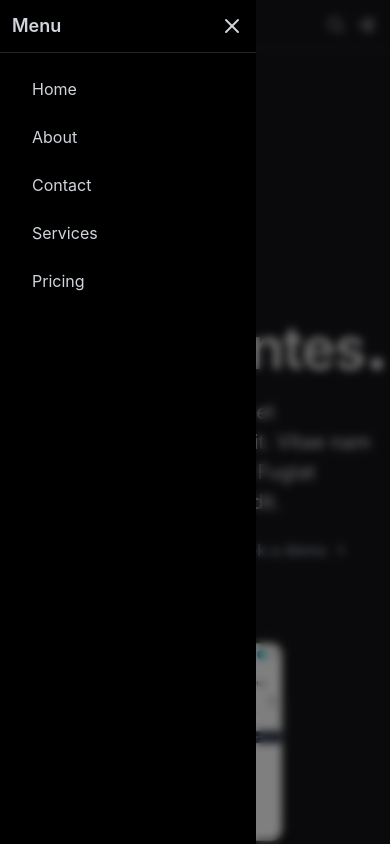
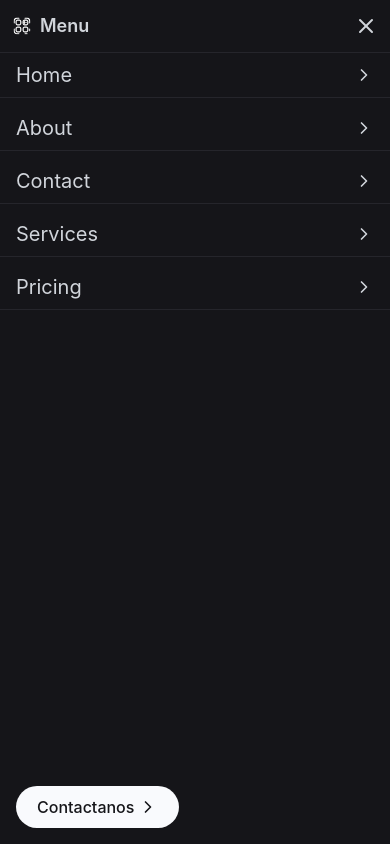
Before and after one commit to Srossiprieto/ScanOrderly, a React (Vite) app: page / in a window 390 px wide. Both pictures are taken after a click on the button 366 px from the left and 24 px from the top of the page. Shown: the top 844 px of the page. Built offline with nearby package versions, Linux system fonts and the light colour scheme.

Commit message:
feat: menu-responsive

```diff
--- a/src/components/Navbar/OpenComponents/MenuResponsive.tsx
+++ b/src/components/Navbar/OpenComponents/MenuResponsive.tsx
@@ -1,5 +1,7 @@
-import { X } from "lucide-react";
+import { ChevronRight, X } from "lucide-react";
 import { Link } from "react-router-dom";
+import ScanOrderly from "../../../assets/ScanOrderly";
+import ButtonPrimary from "../../Ui/ButtonPrimary/ButtonPrimary";
 
 interface MenuResponsiveProps {
   isMenuOpen: boolean;
@@ -11,16 +13,19 @@ function MenuResponsive({ isMenuOpen, handleMenuClose }: MenuResponsiveProps) {
 
   return (
     <div
-      className="fixed inset-0 z-50 flex"
+      className="fixed inset-0 z-50 flex items-center justify-center"
       onClick={handleMenuClose}
     >
       <div className="fixed inset-0 bg-black bg-opacity-50 backdrop-blur-sm" />
       <div
-        className="relative min-h-dvh inset-y-0 right-0 w-64 bg-black text-gray-300 z-50 flex flex-col transform transition-transform duration-300"
+        className="relative w-full h-full bg-gray-black text-gray-300 z-50 flex flex-col transform transition-transform duration-300"
         onClick={(e) => e.stopPropagation()}
       >
-        <div className="flex justify-between items-center p-3 border-b border-[#25252B]">
-          <h2 className="text-lg font-semibold">Menu</h2>
+        <div className="flex justify-between items-center px-3 py-3 border-b border-[#25252B]">
+          <div className="flex justify-center items-center gap-2">
+            <ScanOrderly className="w-5 h-5" />
+            <h2 className="text-lg font-semibold">Menu</h2>
+          </div>
           <button
             onClick={handleMenuClose}
             className="text-gray-300 hover:text-white focus:outline-none"
@@ -28,37 +33,45 @@ function MenuResponsive({ isMenuOpen, handleMenuClose }: MenuResponsiveProps) {
             <X className="w-6 h-6" />
           </button>
         </div>
-        <div className="flex flex-col p-4 space-y-2">
+        <div className="flex flex-col space-y-2 justify-start w-full text-xl flex-grow">
           <Link
             to="/"
-            className="block px-4 py-2 hover:bg-gray-600 hover:text-white rounded-md"
+            className="flex justify-between items-center px-4 py-2 hover:bg-gray-600 hover:text-white border-b border-[#25252B]"
           >
-            Home
+            <span>Home</span>
+            <ChevronRight className="w-5 h-5" />
           </Link>
           <Link
             to="/about"
-            className="block px-4 py-2 hover:bg-gray-600 hover:text-white rounded-md"
+            className="flex justify-between items-center px-4 py-2 hover:bg-gray-600 hover:text-white border-b border-[#25252B]"
           >
-            About
+            <span>About</span>
+            <ChevronRight className="w-5 h-5" />
           </Link>
           <Link
             to="/contact"
-            className="block px-4 py-2 hover:bg-gray-600 hover:text-white rounded-md"
+            className="flex justify-between items-center px-4 py-2 hover:bg-gray-600 hover:text-white border-b border-[#25252B]"
           >
-            Contact
+            <span>Contact</span>
+            <ChevronRight className="w-5 h-5" />
           </Link>
           <Link
             to="/services"
-            className="block px-4 py-2 hover:bg-gray-600 hover:text-white rounded-md"
+            className="flex justify-between items-center px-4 py-2 hover:bg-gray-600 hover:text-white border-b border-[#25252B]"
           >
-            Services
+            <span>Services</span>
+            <ChevronRight className="w-5 h-5" />
           </Link>
           <Link
             to="/pricing"
-            className="block px-4 py-2 hover:bg-gray-600 hover:text-white rounded-md"
+            className="flex justify-between items-center px-4 py-2 hover:bg-gray-600 hover:text-white border-b border-[#25252B]"
           >
-            Pricing
+            <span>Pricing</span>
+            <ChevronRight className="w-5 h-5" />
           </Link>
+        </div>
+        <div className="p-4">
+          <ButtonPrimary text="Contactanos"/>
         </div>
       </div>
     </div>
--- a/src/components/Skeleton/Skeleton.tsx
+++ b/src/components/Skeleton/Skeleton.tsx
@@ -2,12 +2,22 @@ import React from 'react';
 
 const Skeleton: React.FC = () => {
   return (
-    <div className="flex justify-center items-center min-h-screen">
-      <div className="animate-pulse p-4 space-y-4 w-full max-w-md">
-        <div className="h-4 bg-gray-200 rounded w-3/4"></div>
-        <div className="h-4 bg-gray-200 rounded w-1/2"></div>
-        <div className="h-4 bg-gray-200 rounded w-full"></div>
-        <div className="h-4 bg-gray-200 rounded w-5/6"></div>
+    <div className="flex mt-24 p-3 flex-col min-h-[65dvh] max-w-screen-lg mx-auto items-start justify-center text-left md:items-center md:text-center">
+      <div className="flex-col max-w-[1200px] w-full items-start md:items-center">
+        <div className="h-8 bg-[#5b5b5b36] rounded w-1/4 mb-4"></div>
+        <div className="gap-3 flex flex-col sm:gap-10 justify-between">
+          <div className="h-12 bg-[#5b5b5b36] rounded w-3/4 mx-0 md:mx-auto"></div>
+          <div className="h-4 bg-[#5b5b5b36] rounded w-1/2 mx-0 md:mx-auto"></div>
+          <div className="h-4 bg-[#5b5b5b36] rounded w-full mx-0 md:mx-auto"></div>
+          <div className="h-4 bg-[#5b5b5b36] rounded w-5/6 mx-0 md:mx-auto"></div>
+          <div className="flex gap-2 justify-start md:justify-center">
+            <div className="h-10 bg-[#5b5b5b36] rounded w-1/4"></div>
+            <div className="h-10 bg-[#5b5b5b36] rounded w-1/4"></div>
+          </div>
+        </div>
+      </div>
+      <div className="mt-8 w-full">
+        <div className="h-48 bg-[#5b5b5b36] rounded w-full"></div>
       </div>
     </div>
   );
--- a/src/styles/index.css
+++ b/src/styles/index.css
@@ -45,4 +45,9 @@
   .hover-gray-light {
     background-color: var(--hover-gray-light);
   }
+
+
+
+
+
 }
```
